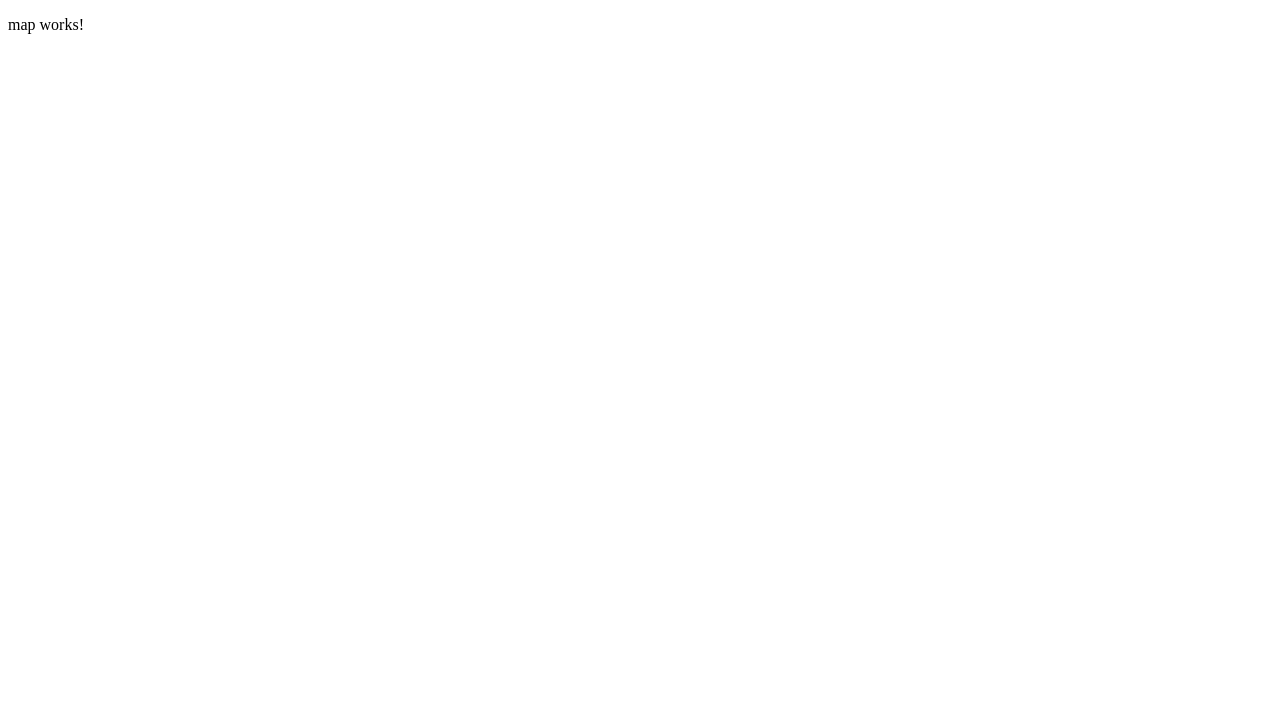
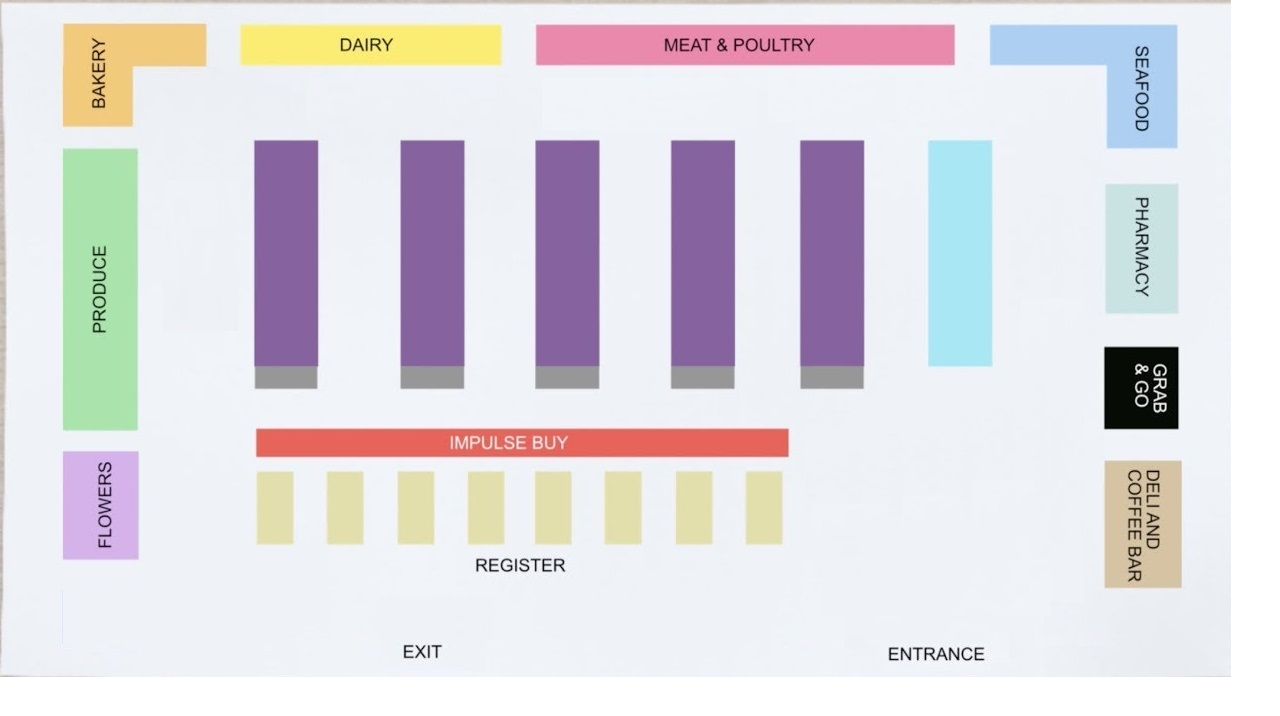
Before and after one commit to SohrabRoohi/Quick-Groceries, an Angular app in the folder Quick-Shop/: page / in a window 1280 px wide. Shown: the top 716 px of the page. Built offline with nearby package versions, Linux system fonts and the light colour scheme.

Commit message:
Load image and convert to array

```diff
--- a/Quick-Shop/src/app/components/map/map.component.html
+++ b/Quick-Shop/src/app/components/map/map.component.html
@@ -1 +1,3 @@
-<p>map works!</p>
+<canvas id="canvas">
+  <!-- <img src="../../../assets/images/layout.jpg"/> -->
+</canvas>
--- a/Quick-Shop/src/app/components/map/map.component.ts
+++ b/Quick-Shop/src/app/components/map/map.component.ts
@@ -10,6 +10,19 @@ export class MapComponent implements OnInit {
   constructor() { }
 
   ngOnInit() {
+    let canvas = <HTMLCanvasElement> document.getElementById("canvas");
+    let ctx = canvas.getContext("2d");
+    ctx.canvas.width  = window.innerWidth;
+    ctx.canvas.height = window.innerHeight;
+    let img = new Image();
+    img.src = "../../../assets/images/layout.jpg";
+    img.width = window.innerWidth;
+    img.height = window.innerHeight;
+    img.onload = () => {
+      ctx.drawImage(img, 0, 0);
+      let imgData = ctx.getImageData(0, 0, img.width, img.height).data;
+      console.log(imgData);
+    }
   }
 
 }
--- a/Quick-Shop/src/styles.css
+++ b/Quick-Shop/src/styles.css
@@ -1 +1,3 @@
-/* You can add global styles to this file, and also import other style files */
+body {
+  margin: 0;
+}
```
